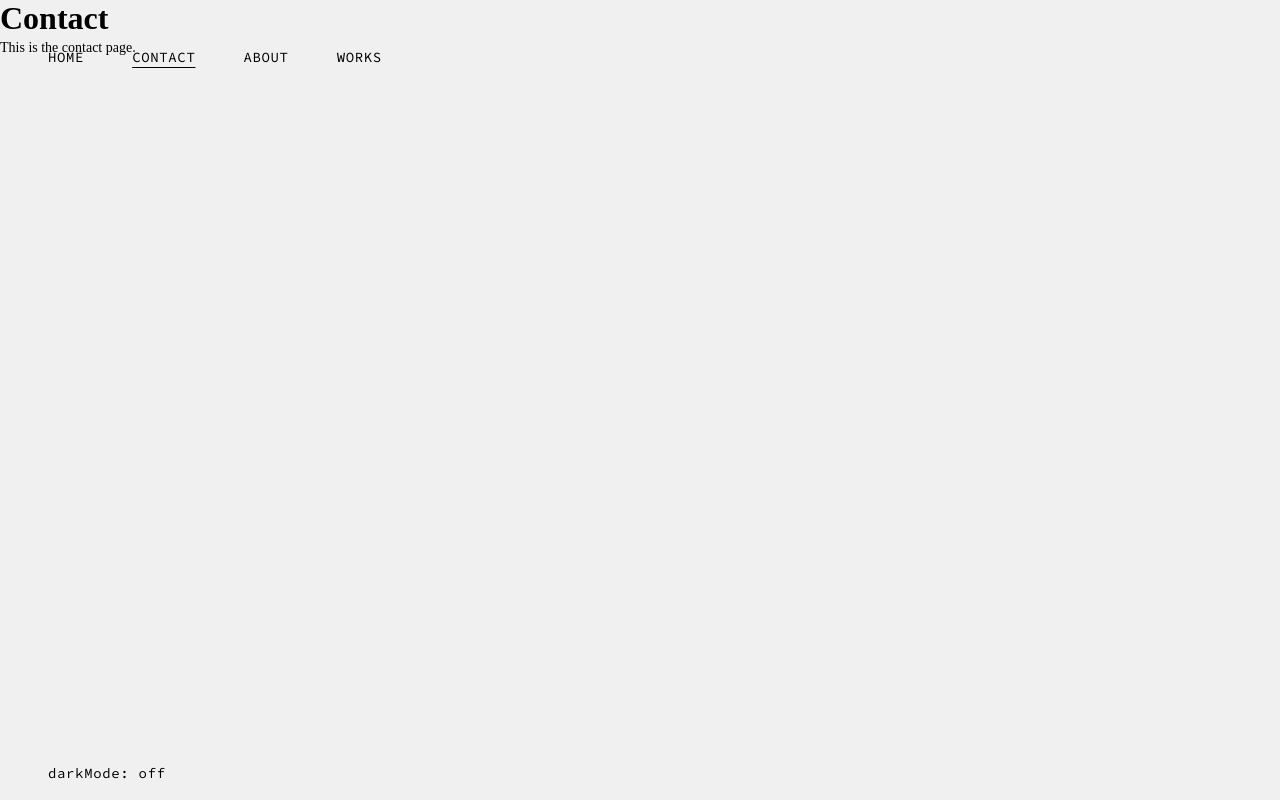
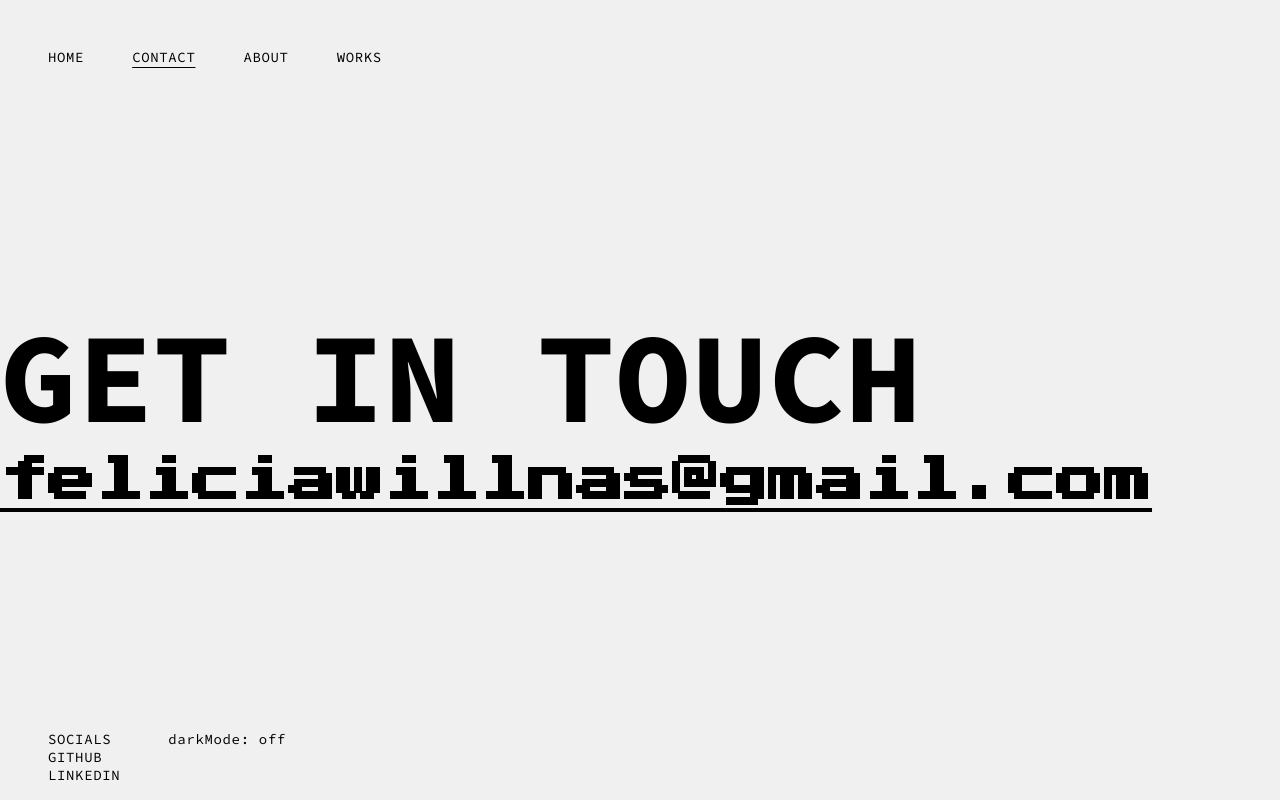
Before and after one commit to feliciawillnas/myportfolio, a React (Vite) app: page /contact in a window 1280 px wide. Built offline with nearby package versions, Linux system fonts and the light colour scheme.

Commit message:
toggle moved to footer

```diff
--- a/src/App.jsx
+++ b/src/App.jsx
@@ -33,7 +33,7 @@ function App() {
           <Route path="/works" element={<Works />} />
           <Route path="/about" element={<About />} />
         </Routes>
-        <Footer toggleTheme={toggleTheme} />
+        <Footer toggleTheme={toggleTheme} isDarkMode={isDarkMode} />
       </Router>
     </ThemeProvider>
   );
--- a/src/GlobalStyles.js
+++ b/src/GlobalStyles.js
@@ -1,26 +1,58 @@
 import { createGlobalStyle } from "styled-components";
 
 export const GlobalStyles = createGlobalStyle`
-  @import url('https://fonts.googleapis.com/css2?family=Source+Code+Pro:wght@400;700&display=swap');
+/* @import url("https://fonts.googleapis.com/css2?family=Press+Start+2P&family=Source+Code+Pro:ital,wght@0,200..900;1,200..900&display=swap"); */
+
+  * {
+    margin: 0;
+    padding: 0;
+    box-sizing: border-box;
+  }
 
   body {
-
+    background-color: ${({ theme }) => theme.body};
   }
 
   /* Typography */
   h1, h2, h3, h4, h5, h6 {
-    font-weight: 700;
     color: ${({ theme }) => theme.text};
   }
 
+  h1 {
+    font-family: "Source Code Pro", monospace;
+  }
+
+  h2 {
+    font-family: "Press Start 2P", system-ui;
+  }
+
+  span {
+    color: ${({ theme }) => theme.text};
+    font-size: 14px;
+    font-family: "Inter", sans-serif;
+  }
+
   p {
+    color: ${({ theme }) => theme.text};
     font-size: 14px;
-    line-height: 1.5;
-    color: ${({ theme }) => theme.text};
+    font-family: "Source Code Pro", monospace;
+    letter-spacing: 0.04rem;
+    font-weight: 400;
   }
 
   a {
+    color: ${({ theme }) => theme.text};
     text-decoration: none;
-    color: ${({ theme }) => theme.primary};
+    text-transform: uppercase;
+    font-size: 14px;
+    font-family: "Source Code Pro", monospace;
+    letter-spacing: 0.04rem;
+    font-weight: 400;
+    cursor: pointer;
   }
+
+  ul {
+    list-style: none;
+  }
+
 `;
--- a/src/components/Footer.jsx
+++ b/src/components/Footer.jsx
@@ -1,18 +1,18 @@
 import React from "react";
 import styled from "styled-components";
 
-export default function Footer({ toggleTheme }) {
+export default function Footer({ toggleTheme, isDarkMode }) {
   return (
     <Main>
       <FlexedDiv>
-        {/* <div>
+        <Socials>
           <p>socials</p>
           <p>gitHub</p>
           <p>linkedIn</p>
-        </div> */}
-        <div>
-          <p onClick={toggleTheme}>darkMode: off</p>
-        </div>
+        </Socials>
+        <p onClick={toggleTheme}>
+          {isDarkMode ? "darkMode: on " : "darkMode: off"}
+        </p>
       </FlexedDiv>
     </Main>
   );
@@ -21,11 +21,6 @@ export default function Footer({ toggleTheme }) {
 const Main = styled.footer`
   position: absolute;
   bottom: 0;
-  font-family: "Source Code Pro", monospace;
-  letter-spacing: 0.04rem;
-  font-size: 14px;
-  font-weight: 400;
-  /* text-transform: uppercase; */
   padding: 0rem 3rem 1rem 3rem;
 `;
 
@@ -33,3 +28,7 @@ const FlexedDiv = styled.div`
   display: flex;
   gap: 3rem;
 `;
+
+const Socials = styled.div`
+  text-transform: uppercase;
+`;
--- a/src/components/Header.jsx
+++ b/src/components/Header.jsx
@@ -37,11 +37,10 @@ const Main = styled.header`
   top: 0;
   width: 100%;
   padding: 3rem;
-  font-family: "Source Code Pro", monospace;
-  letter-spacing: 0.04rem;
-  font-size: 14px;
-  font-weight: 400;
-  text-transform: uppercase;
+
+  @media (max-width: 768px) {
+    padding: 1rem;
+  }
 `;
 
 const MobileFlexedNav = styled.div`
@@ -55,7 +54,6 @@ const MobileFlexedNav = styled.div`
 const Nav = styled.nav`
   ul {
     display: flex;
-    list-style: none;
     gap: 3rem;
 
     @media (max-width: 768px) {
@@ -67,7 +65,6 @@ const Nav = styled.nav`
 
   li {
     :hover {
-      cursor: pointer;
       background-color: #000;
       color: white;
     }
@@ -77,15 +74,12 @@ const Nav = styled.nav`
       text-underline-offset: 5px;
     }
   }
-
-  a {
-    color: ${({ theme }) => theme.text};
-  }
 `;
 
-const HamburgerMenu = styled.span`
+const HamburgerMenu = styled.p`
   display: none;
-  cursor: pointer;
+  text-transform: uppercase;
+  cursor: pointer; // funkar inte
 
   @media (max-width: 768px) {
     display: block;
--- a/src/index.css
+++ b/src/index.css
@@ -1,22 +1 @@
 @import url("https://fonts.googleapis.com/css2?family=Press+Start+2P&family=Source+Code+Pro:ital,wght@0,200..900;1,200..900&display=swap");
-/* <weight>: Use a value from 200 to 900
-<uniquifier>: Use a unique and descriptive class name */
-
-/*
-  font-family: "Source Code Pro", monospace;
-  font-family: "Press Start 2P", system-ui; */
-
-* {
-  margin: 0;
-  padding: 0;
-  box-sizing: border-box;
-}
-
-:root {
-  /* color: rgba(255, 255, 255, 0.87); */
-  background-color: #f0f0f0;
-}
-
-a {
-  text-decoration: none;
-}
--- a/src/pages/Contact.jsx
+++ b/src/pages/Contact.jsx
@@ -1,8 +1,44 @@
+import React from "react";
+import styled from "styled-components";
+
 export default function Contact() {
   return (
-    <div>
-      <h1>Contact</h1>
-      <p>This is the contact page.</p>
-    </div>
+    <Main>
+      <Content>
+        <h1>GET IN TOUCH</h1>
+        <h2>feliciawillnas@gmail.com</h2>
+      </Content>
+    </Main>
   );
 }
+
+const Main = styled.main`
+  height: 100vh;
+`;
+
+const Content = styled.div`
+  display: flex;
+  flex-direction: column;
+  justify-content: center;
+  height: 100%;
+  margin: 0 auto;
+
+  h1 {
+    font-size: 8rem;
+  }
+
+  h2 {
+    font-size: 3rem;
+    text-decoration: underline;
+  }
+
+  h4 {
+    /* font-family: "Source Code Pro", monospace; */
+    font-family: "Courier New", monospace;
+  }
+
+  span {
+    /* xfont-family: "Source Code Pro", monospace; */
+    font-family: "Courier New", monospace;
+  }
+`;
--- a/src/theme.js
+++ b/src/theme.js
@@ -3,6 +3,7 @@ export const lightTheme = {
   text: "#000000",
   primary: "#f0f0f0",
   secondary: "#141414",
+  body: "#f0f0f0",
 };
 
 export const darkTheme = {
@@ -10,4 +11,5 @@ export const darkTheme = {
   text: "#ffffff",
   primary: "#141414",
   secondary: "#f0f0f0",
+  body: "#121212",
 };
```
